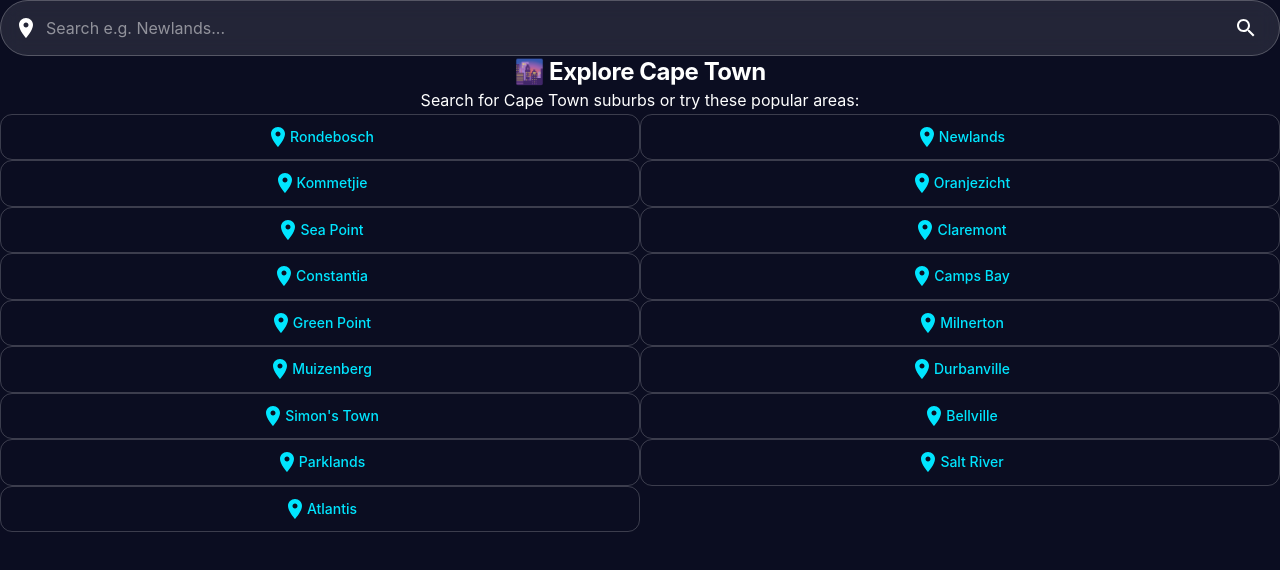
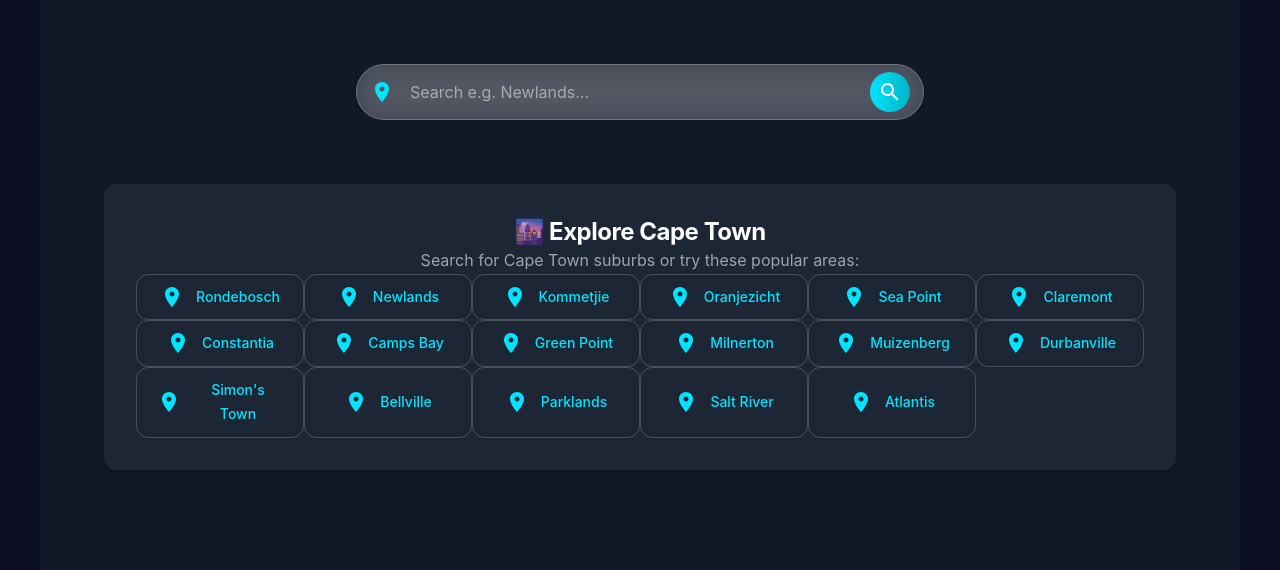
Before and after one commit to WuTangLan1/CapeWeather, a React (Vite) app: page / in a window 1280 px wide. Shown: the top 570 px of the page. Built offline with nearby package versions, Linux system fonts and the light colour scheme.

Commit message:
need to fix tailwind

```diff
--- a/package.json
+++ b/package.json
@@ -30,6 +30,7 @@
   },
   "devDependencies": {
     "@eslint/js": "^9.17.0",
+    "@tailwindcss/postcss7-compat": "^2.2.17",
     "@types/leaflet": "^1.9.8",
     "@types/react": "^18.3.18",
     "@types/react-dom": "^18.3.5",
--- a/postcss.config.js
+++ b/postcss.config.js
@@ -1,7 +1,7 @@
 // postcss.config.js
-export default {
+  export default {
     plugins: {
-      tailwindcss: {},
-      autoprefixer: {},
+      '@tailwindcss/postcss7-compat': {}, // Use the compatibility package for Tailwind CSS
+      autoprefixer: {},                  // Add vendor prefixes for CSS
     },
   };
--- a/src/components/Home.jsx
+++ b/src/components/Home.jsx
@@ -34,7 +34,13 @@ export default function Home() {
   const { locations, loading, error } = useSelector((state) => state.weather);
 
   return (
-    <Box className="min-h-screen bg-gray-900 text-white px-8 sm:px-16 py-12">
+    <Box
+          className="min-h-screen bg-gray-900 text-white px-4 sm:px-8 md:px-12 lg:px-16 py-12"
+          sx={{
+            maxWidth: '1200px',
+            marginX: 'auto',
+          }}
+        >
       {/* Search Bar */}
       <Box className="max-w-5xl mx-auto mb-12">
         <SearchBar />
@@ -96,22 +102,22 @@ export default function Home() {
                 >
                   Search for Cape Town suburbs or try these popular areas:
                 </Typography>
-                <Box className="grid grid-cols-2 sm:grid-cols-3 md:grid-cols-4 lg:grid-cols-6 gap-6">
+                <Box className="grid grid-cols-2 sm:grid-cols-3 md:grid-cols-4 lg:grid-cols-6 ">
                   {allDefaultCities.map((city) => (
                     <Button
                       key={city}
                       variant="outlined"
                       onClick={() => dispatch(fetchWeather(`${city}, Cape Town`))}
                       className="
+                        flex
+                        items-center
                         justify-start
-                        py-3
                         border border-white border-opacity-30
                         text-white
                         hover:border-primary-500
                         hover:bg-primary-500 hover:bg-opacity-20
                         transition duration-200
                         rounded-lg
-                        w-full
                       "
                     >
                       <Place className="text-primary-500 mr-3" />
@@ -119,6 +125,7 @@ export default function Home() {
                     </Button>
                   ))}
                 </Box>
+
               </Box>
             </motion.div>
           ) : (
--- a/src/components/SearchBar.jsx
+++ b/src/components/SearchBar.jsx
@@ -83,7 +83,13 @@ export default function SearchBar() {
     transition={{ duration: 0.5 }}
   >
     <Box
-        className="w-full sm:w-4/5 md:w-3/5 lg:w-3/4 xl:w-4/5 mx-auto px-4 mb-4"
+      sx={{
+        width: '100%',
+        maxWidth: '600px', // Limits the maximum width to 600px
+        marginX: 'auto',  // Centers the component horizontally
+        paddingX: '16px', // Adds padding on the left and right
+        paddingY: '16px', // Adds padding on the top and bottom
+      }}
     >
       <TextField
         fullWidth
@@ -95,7 +101,7 @@ export default function SearchBar() {
         InputProps={{
           startAdornment: (
             <InputAdornment position="start">
-                <Place className="text-primary-500 mr-2" aria-label="Location Icon" />
+              <Place sx={{ color: '#00e5ff', marginRight: '8px' }} aria-label="Location Icon" />
             </InputAdornment>
           ),
           endAdornment: (
@@ -103,22 +109,35 @@ export default function SearchBar() {
               <IconButton
                 onClick={handleSearch}
                 aria-label="search"
-                  className="bg-gradient-to-r from-blue-400 to-teal-400 text-white hover:scale-105 transition-transform duration-200"
+                sx={{
+                  background: 'linear-gradient(to right, #00e5ff, #00b3c5)',
+                  color: '#fff',
+                  '&:hover': {
+                    transform: 'scale(1.05)',
+                    transition: 'transform 0.2s ease',
+                  },
+                }}
               >
                 <Search />
               </IconButton>
             </InputAdornment>
           ),
-            className: `
-              rounded-full bg-white bg-opacity-10 backdrop-blur-lg text-lg
-              hover:bg-white bg-opacity-15
-              focus:bg-white bg-opacity-20 focus:shadow-lg
-              transition-all duration-300 ease-in-out
-            `
         }}
-          className="!rounded-full" // Override MUI's border-radius if necessary
+        sx={{
+          borderRadius: '50px',
+          backgroundColor: 'rgba(255, 255, 255, 0.1)',
+          backdropFilter: 'blur(10px)',
+          '&:hover': {
+            backgroundColor: 'rgba(255, 255, 255, 0.15)',
+          },
+          '& .MuiOutlinedInput-root.Mui-focused': {
+            backgroundColor: 'rgba(255, 255, 255, 0.2)',
+            boxShadow: '0 0 15px rgba(0, 229, 255, 0.3)',
+          },
+        }}
       />
     </Box>
   </motion.div>
+
   );
 }
--- a/src/index.css
+++ b/src/index.css
@@ -29,9 +29,6 @@ a:hover {
 
 body {
   margin: 0;
-  /* Remove flex and place-items to prevent centering all content */
-  /* display: flex;
-  place-items: center; */
   min-width: 320px;
   min-height: 100vh;
 }
--- a/vite.config.js
+++ b/vite.config.js
@@ -1,7 +1,10 @@
 // vite.config.js
-import { defineConfig } from 'vite'
-import react from '@vitejs/plugin-react'
+import { defineConfig } from 'vite';
+import react from '@vitejs/plugin-react';
 
 export default defineConfig({
   plugins: [react()],
-})
+  css: {
+    postcss: './postcss.config.js', // Explicitly specify the PostCSS config file
+  },
+});
```
Also changed, not shown: 1 other file (tests, documents, lock files or other folders). Lines whose indentation alone changed are shown as unchanged.
